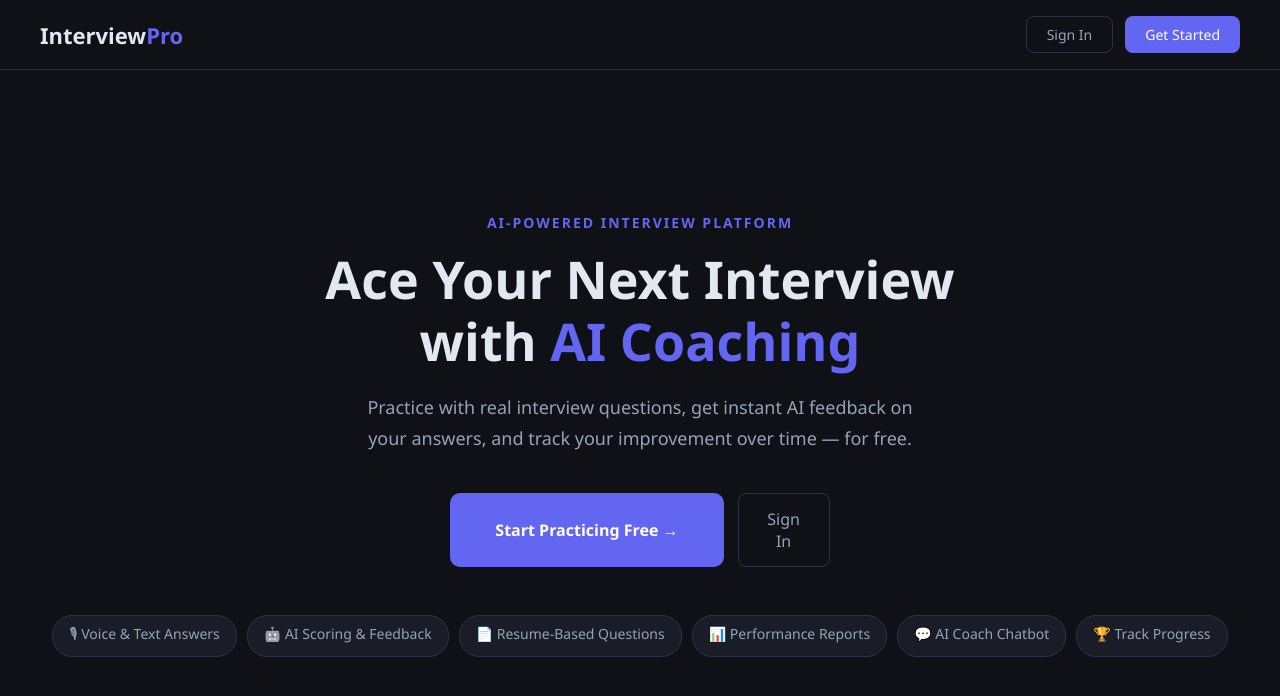
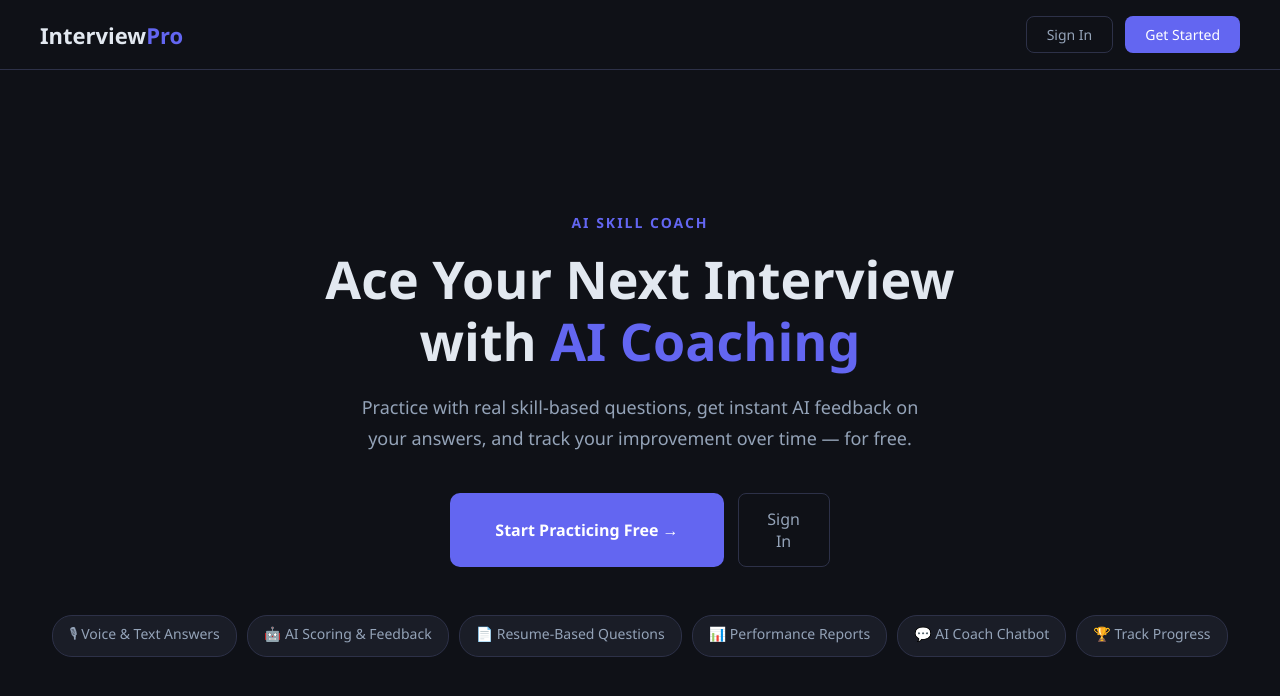
Before and after one commit to santhiya86/interview-project, a React (Vite) app in the folder frontend/: page / in a window 1280 px wide. Shown: the top 696 px of the page. Built offline with nearby package versions, Linux system fonts and the light colour scheme.

Commit message:
Update Landing.jsx

```diff
--- a/frontend/src/pages/Landing.jsx
+++ b/frontend/src/pages/Landing.jsx
@@ -13,14 +13,13 @@ export default function Landing({ onLogin, onSignup }) {
       {/* Hero */}
       <div style={{ flex:1, display:"flex", flexDirection:"column", alignItems:"center", justifyContent:"center", padding:"60px 20px", textAlign:"center" }}>
         <div style={{ fontSize:14, fontWeight:600, color:"var(--accent)", textTransform:"uppercase", letterSpacing:2, marginBottom:16 }}>
-          AI-Powered Interview Platform
+         AI Skill Coach
         </div>
         <h1 style={{ fontSize:52, fontWeight:800, lineHeight:1.2, marginBottom:20, maxWidth:700 }}>
           Ace Your Next Interview with <span style={{ color:"var(--accent)" }}>AI Coaching</span>
         </h1>
         <p style={{ fontSize:18, color:"var(--muted)", maxWidth:560, lineHeight:1.7, marginBottom:40 }}>
-          Practice with real interview questions, get instant AI feedback on your answers,
-          and track your improvement over time — for free.
+          Practice with real skill-based questions, get instant AI feedback on your answers, and track your improvement over time — for free.
         </p>
         <div style={{ display:"flex", gap:14 }}>
           <button className="btn-primary" style={{ padding:"14px 36px", fontSize:16, borderRadius:10, border:"none", cursor:"pointer" }} onClick={onSignup}>
```
